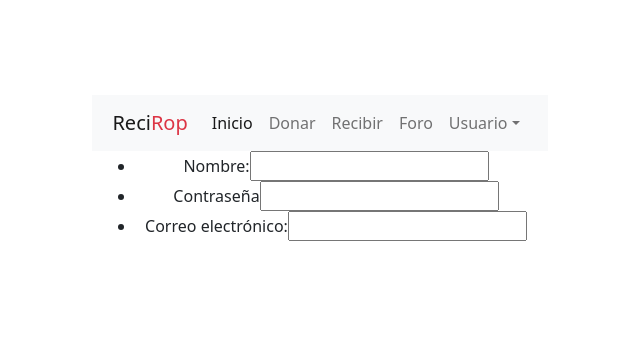
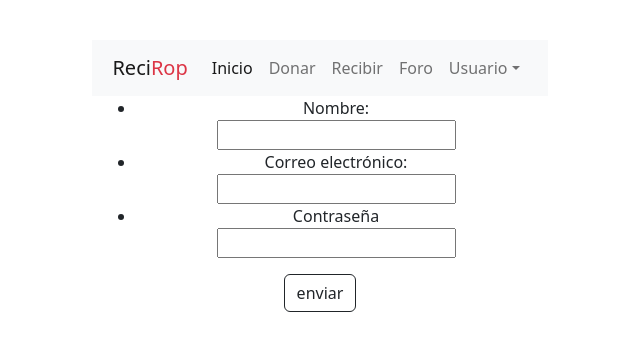
Before and after one commit to SofiRms/RECI-ROP, a React (Vite) app: page /Registro in a window 1280 px wide. Shown: the part 224-574 px from the top of the page, without its empty margins (320-960 px from the left). Built offline with nearby package versions, Linux system fonts and the light colour scheme.

Commit message:
login y register

```diff
--- a/src/Components/Singin.jsx
+++ b/src/Components/Singin.jsx
@@ -1,25 +1,81 @@
-import React from 'react'
+import React from "react";
+import { useState } from "react";
 
-export const Singin=()=> {
+export const Singin = () => {
+  const [formData, setFormData] = useState({
+    username: "",
+    email: "",
+    password: "",
+  });
+const handlechange=({target})=>{
+setFormData({
+  ...formData,[target.name]: target.value
+})
+}
 
+  const options = {
+    method: "POST",
+    Headers: {
+      "Content-type": "application/json",
+    },
+  };
+  const handlesubmit = async (e) => {
+    e.preventDefault();
+
+    options.body = JSON.stringify({username, email, password });
+    const resp = await fetch("localhost:4024/user", options);
+
+    if (!resp.ok) console.log("Hubo un error,verifique e intente de nuevo");
+
+    const data = await resp.json();
+    console.log(data);
+
+    localStorage.setItem("token", JSON.stringify(data));
+  };
+  console.log(formData);
   return (
-    <div className='container'>
-    <form action="/my-handling-form-page" method="post">
+    <div className="container">
+      <form action="/my-handling-form-page" onSubmit={handlesubmit}>
         <ul>
           <li>
             <label htmlFor="name">Nombre:</label>
-       <input type="text" id="name" name="user_name"></input>
+           <div> <input
+              type="text"
+              id="name"
+              name="username"
+              onChange={handlechange}
+
+            ></input>
+            </div>
+          </li>
+          <li>
+            <label htmlFor="mail">Correo electrónico:</label>
+           <div>
+            <input
+              type="email"
+              id="mail"
+              name="email"
+              onChange={handlechange}
+            ></input>
+            </div>
           </li>
           <li>
             <label htmlFor="password">Contraseña</label>
-       <input type="password" className='password'></input>
-     </li>
-     <li>
-       <label htmlFor="mail">Correo electrónico:</label>
-       <input type="email" id="mail" name="user_mail"></input>
+            <div>
+              <input
+              type="password"
+              className="password"
+              name="password"
+              onChange={handlechange}
+            >
+            </input>
+            </div>
           </li>
         </ul>
+        <button type="submit" className="btn btn-outline-dark">
+          enviar
+        </button>
       </form>
     </div>
-  )
-}
+  );
+};
```
Lines whose indentation alone changed are shown as unchanged.
